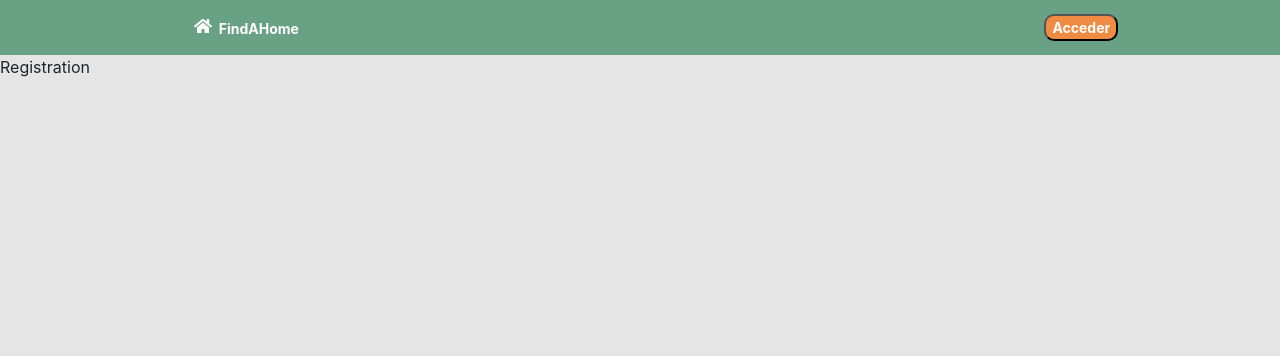
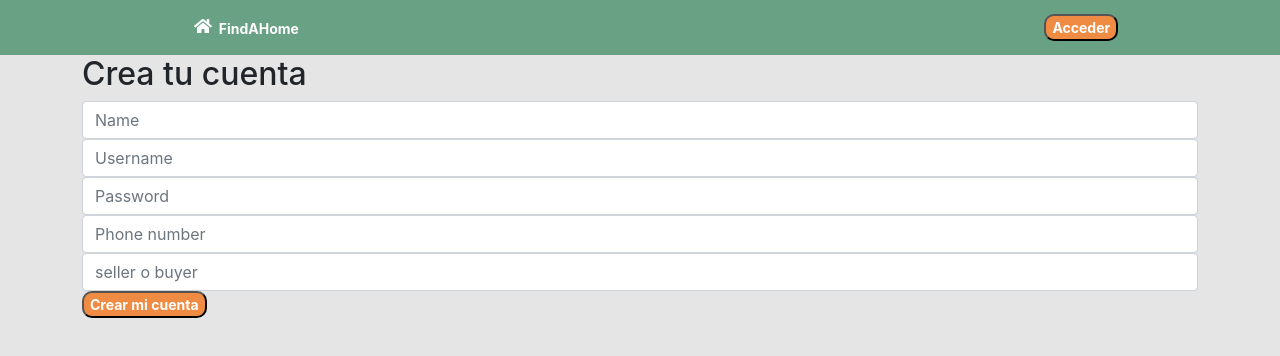
Before and after one commit to rodicafazakas/FindAHome-Front, a React (Create React App) app: page /register in a window 1280 px wide. Shown: the top 356 px of the page. Built offline with nearby package versions, Linux system fonts and the light colour scheme.

Commit message:
Centered forms

```diff
--- a/public/index.html
+++ b/public/index.html
@@ -3,7 +3,10 @@
   <head>
     <meta charset="utf-8" />
     <link rel="icon" href="%PUBLIC_URL%/favicon.ico" />
-    <meta name="viewport" content="width=device-width, initial-scale=1" />
+    <meta
+      name="viewport"
+      content="width=device-width, height=device-height, initial-scale=1"
+    />
     <meta name="theme-color" content="#000000" />
     <meta
       name="description"
--- a/src/components/AnnouncementCard/AnnouncementCard.js
+++ b/src/components/AnnouncementCard/AnnouncementCard.js
@@ -4,7 +4,7 @@ import "./AnnouncementCard.styles.scss";
 
 const AnnouncementCard = ({ announcement, actiononclick, addToFav }) => {
   return (
-    <li className="card col pt-3 pb-3" onClick={actiononclick}>
+    <li className="card col" onClick={actiononclick}>
       <div className="card__image card-img-top">
         <img
           className="card-image"
--- a/src/index.css
+++ b/src/index.css
@@ -1,6 +1,7 @@
 body {
   margin: 0;
   padding: 0;
+  box-sizing: border-box;
   font-family: -apple-system, BlinkMacSystemFont, "Segoe UI", "Roboto", "Oxygen",
     "Ubuntu", "Cantarell", "Fira Sans", "Droid Sans", "Helvetica Neue",
     sans-serif;
--- a/src/pages/Form/AnnouncementForm.js
+++ b/src/pages/Form/AnnouncementForm.js
@@ -122,7 +122,7 @@ const AnnouncementForm = () => {
         </div>
         <div className="form-group">
           <input
-            type="text"
+            type="checkbox"
             className="form-control"
             id="terrace"
             onChange={handleChange}
@@ -131,7 +131,7 @@ const AnnouncementForm = () => {
         </div>
         <div className="form-group">
           <input
-            type="text"
+            type="checkbox"
             className="form-control"
             id="elevator"
             onChange={handleChange}
@@ -140,7 +140,7 @@ const AnnouncementForm = () => {
         </div>
         <div className="form-group">
           <input
-            type="text"
+            type="checkbox"
             className="form-control"
             id="parking"
             onChange={handleChange}
--- a/src/pages/Listing/Listing.js
+++ b/src/pages/Listing/Listing.js
@@ -44,7 +44,7 @@ const Listing = () => {
       </div>
 
       <div className="row">
-        <ul className="announcements-list card-group">
+        <ul className="announcements-list">
           {announcements && announcements.length
             ? announcements.map((announcement) => (
                 <AnnouncementCard
--- a/src/pages/Listing/Listing.styles.scss
+++ b/src/pages/Listing/Listing.styles.scss
@@ -1,35 +1,3 @@
-@media (min-width: 600px) {
-  .announcements-list {
-    display: flex;
-    flex: wrap;
-    width: 50%;
-    // display: grid;
-    // grid-template-columns: 1fr 1fr 1fr;
-    // grid-auto-rows: 180px;
-    // margin: 10px 5px;
-  }
-
-  .filters {
-    display: none;
-  }
-}
-
-@media (min-width: 900px) {
-  .announcements-list {
-    display: flex;
-    flex: wrap;
-    width: 33%;
-    // display: grid;
-    // grid-template-columns: 1fr 1fr;
-    // grid-auto-rows: 180px;
-    // margin: 10px 5px;
-  }
-
-  .filters {
-    display: none;
-  }
-}
-
 .filters {
   justify-content: space-between;
   height: 60px;
@@ -47,3 +15,35 @@
 .announcements-list > * {
   margin-bottom: 10px;
 }
+
+@media (min-width: 600px) {
+  .announcements-list {
+    // display: flex;
+    // flex-direction: row;
+    // flex-wrap: wrap;
+    display: grid;
+    grid-template-columns: 1fr 1fr;
+    grid-auto-rows: 180px;
+    margin: 10px 5px;
+  }
+
+  .filters {
+    display: none;
+  }
+}
+
+@media (min-width: 900px) {
+  .announcements-list {
+    // display: flex;
+    // flex-direction: row;
+    // flex-wrap: wrap;
+    display: grid;
+    grid-template-columns: 1fr 1fr 1fr;
+    grid-auto-rows: 180px;
+    margin: 10px 5px;
+  }
+
+  .filters {
+    display: none;
+  }
+}
--- a/src/pages/SignIn/SignIn.js
+++ b/src/pages/SignIn/SignIn.js
@@ -23,17 +23,19 @@ const SignIn = () => {
 
   return (
     <div className="login">
+      <div class="container h-100">
+        <div class="row h-100">
           <h2> Accede a tu cuenta </h2>
-      <form className="login-form" onSubmit={onSubmit}>
+          <form className="login-form form-group" onSubmit={onSubmit}>
             <input
-          className="username"
+              className="username form-control"
               type="text"
               id="username"
               onChange={handleChange}
               placeholder="Username"
             />
             <input
-          className="password"
+              className="password form-control"
               type="password"
               id="password"
               onChange={handleChange}
@@ -42,6 +44,9 @@ const SignIn = () => {
             <button type="submit"> Iniciar Session </button>
           </form>
           <p> No tengo cuenta y quiero registrarme </p>
+          <a href="/register"> Registrar </a>
+        </div>
+      </div>
     </div>
   );
 };
--- a/src/pages/SignUp/SignUp.js
+++ b/src/pages/SignUp/SignUp.js
@@ -1,9 +1,71 @@
+import { useState } from "react";
+import { useNavigate } from "react-router";
+import useUser from "../../hooks/useUser";
+
 const SignUp = () => {
+  const [userData, setUserData] = useState();
+  const navigate = useNavigate();
 
+  const { registerUser } = useUser();
+
+  const handleChange = (event) => {
+    setUserData({
+      ...userData,
+      [event.target.id]: event.target.value,
+    });
+  };
+
+  const onSubmit = (event) => {
+    event.preventDefault();
+    registerUser(userData);
+    navigate("/login");
+  };
 
   return (
     <div className="register">
-      <p>Registration</p>
+      <div class="container h-100">
+        <div class="row h-100">
+          <h2> Crea tu cuenta </h2>
+          <form className="register-form form-group" onSubmit={onSubmit}>
+            <input
+              className="name form-control"
+              type="text"
+              id="name"
+              onChange={handleChange}
+              placeholder="Name"
+            />
+            <input
+              className="username form-control"
+              type="text"
+              id="username"
+              onChange={handleChange}
+              placeholder="Username"
+            />
+            <input
+              className="password form-control"
+              type="password"
+              id="password"
+              onChange={handleChange}
+              placeholder="Password"
+            />
+            <input
+              className="phoneNumber form-control"
+              type="text"
+              id="phoneNumber"
+              onChange={handleChange}
+              placeholder="Phone number"
+            />
+            <input
+              className="customerType form-control"
+              type="text"
+              id="customerType"
+              onChange={handleChange}
+              placeholder="seller o buyer"
+            />
+            <button type="submit"> Crear mi cuenta </button>
+          </form>
+        </div>
+      </div>
     </div>
   );
 };
--- /dev/null
+++ b/src/pages/SignUp/SignUp.styles.scss
@@ -0,0 +1,5 @@
+.form {
+  display: flex;
+  justify-content: center;
+  align-items: center;
+}
```
Also changed, not shown: src/components/AnnouncementCard/AnnouncementCard.styles.scss (+7 -0 lines). Lines whose indentation alone changed are shown as unchanged.
